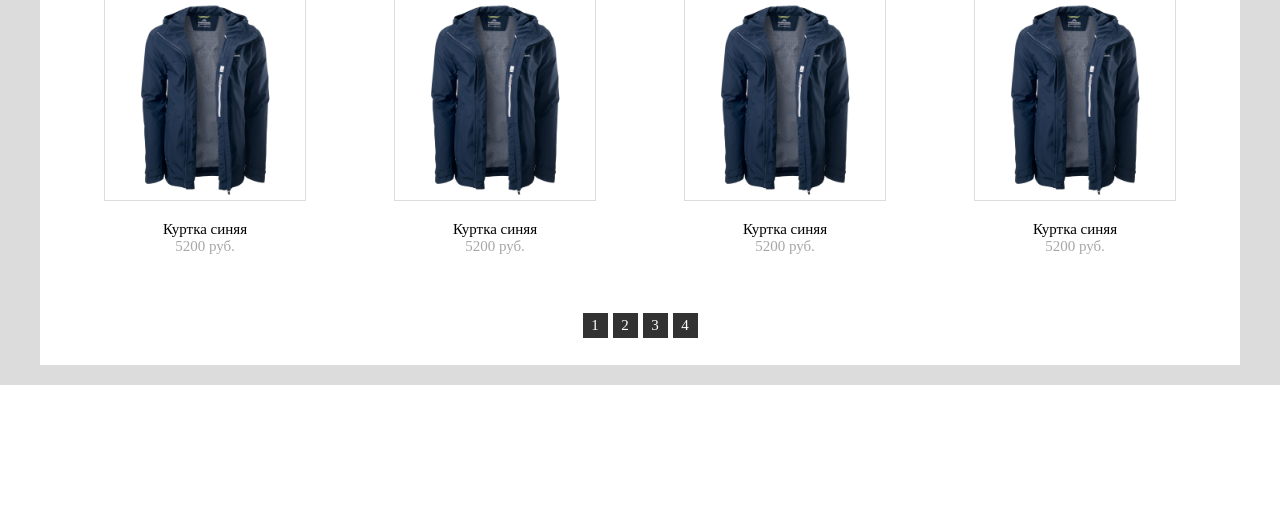
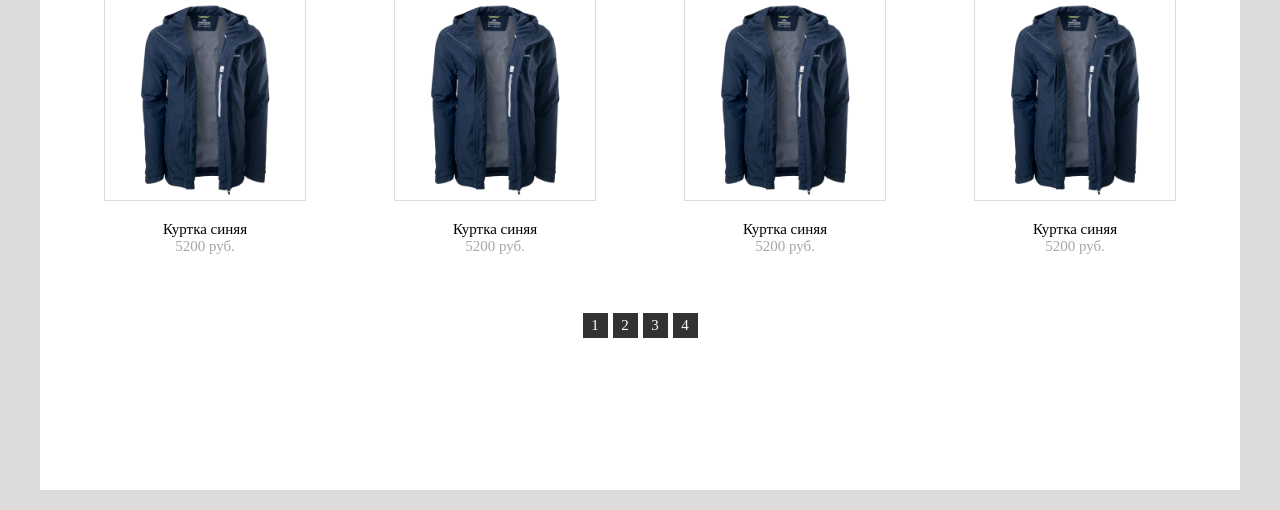
Before and after one commit to damarrus/project2208, a PHP site: page /views/catalog.php in a window 1280 px wide. Shown: the part 953-1463 px from the top of the page. Before the commit the page ends 1338 px from the top, so only its background shows below. Run offline with PHP 8.4, Linux system fonts and the light colour scheme.

Commit message:
Изменила стили

```diff
--- a/css/catalog.css
+++ b/css/catalog.css
@@ -81,7 +81,7 @@ img {
 .catalog_pages {
     display: flex;
     justify-content: center;
-    padding: 25px;
+    padding: 25px 0px 150px 0px;
 }
 
 .catalog_pages-item {
```
